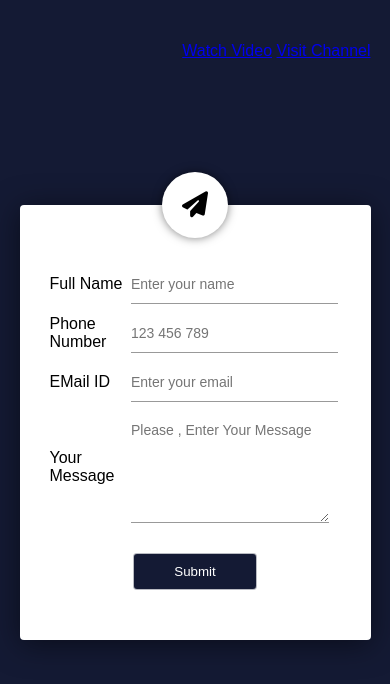
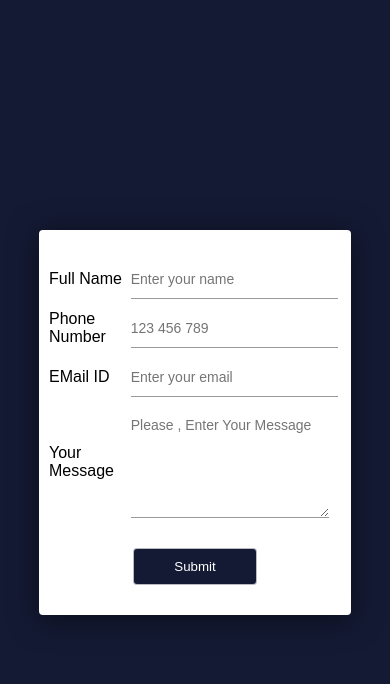
Before and after one commit to BaherElgobashi/Form-Validation, a plain HTML site: page index.html in a window 390 px wide. Drawn offline with Linux system fonts and the light colour scheme.

Commit message:
remove the Icon

```diff
--- a/index.html
+++ b/index.html
@@ -13,8 +13,8 @@
   <body>
     <div class="container">
       <form>
-        <!-- Our Icon -->
-        <i class="fas fa-paper-plane"></i>
+        <!-- Our Icon
+        <i class="fas fa-paper-plane"></i> -->
 
         <!-- Name Field -->
         <div class="input-group">
--- a/style.css
+++ b/style.css
@@ -30,7 +30,7 @@
   box-shadow: 0px 4px 30px rgba(0, 0, 0, 0.5);
 }
 
-.fa-paper-plane {
+/* .fa-paper-plane {
   position: absolute;
   top: 0;
   left: 50%;
@@ -40,7 +40,7 @@
   padding: 20px;
   border-radius: 50%;
   box-shadow: 0 0 10px rgba(0, 0, 0, 0.5);
-}
+} */
 
 .input-group {
   display: flex;
@@ -98,3 +98,13 @@ form button {
 .input-group span i {
   color: seagreen;
 }
+
+@media (max-width: 1023px) {
+  .useful-links {
+    display: none;
+  }
+  .container form {
+    width: 80%;
+    padding: 20px 10px 20px;
+  }
+}
```
